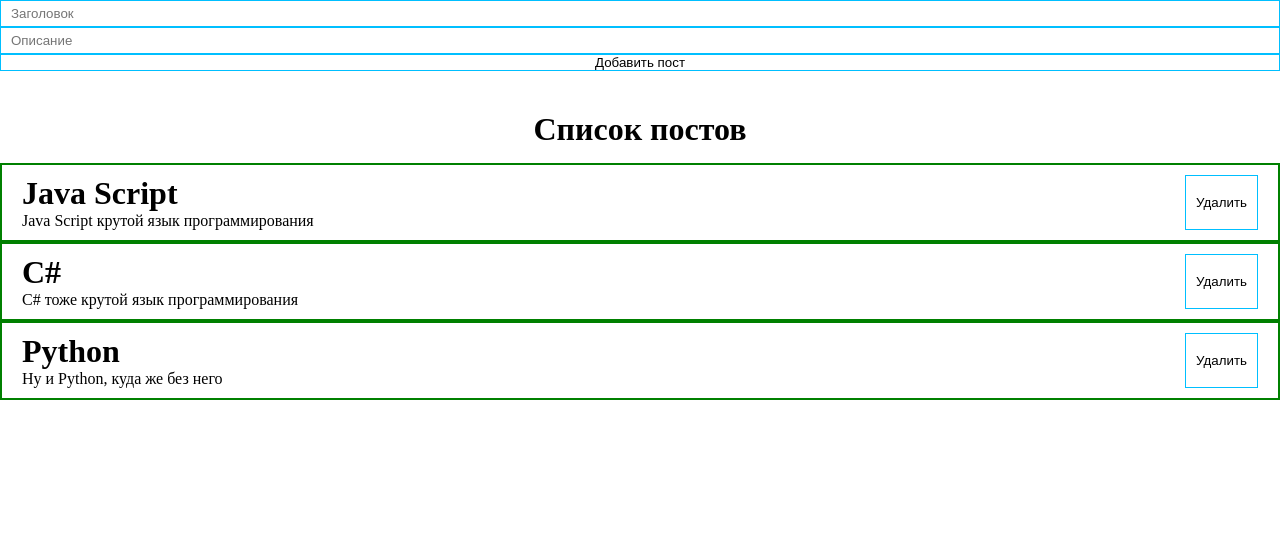
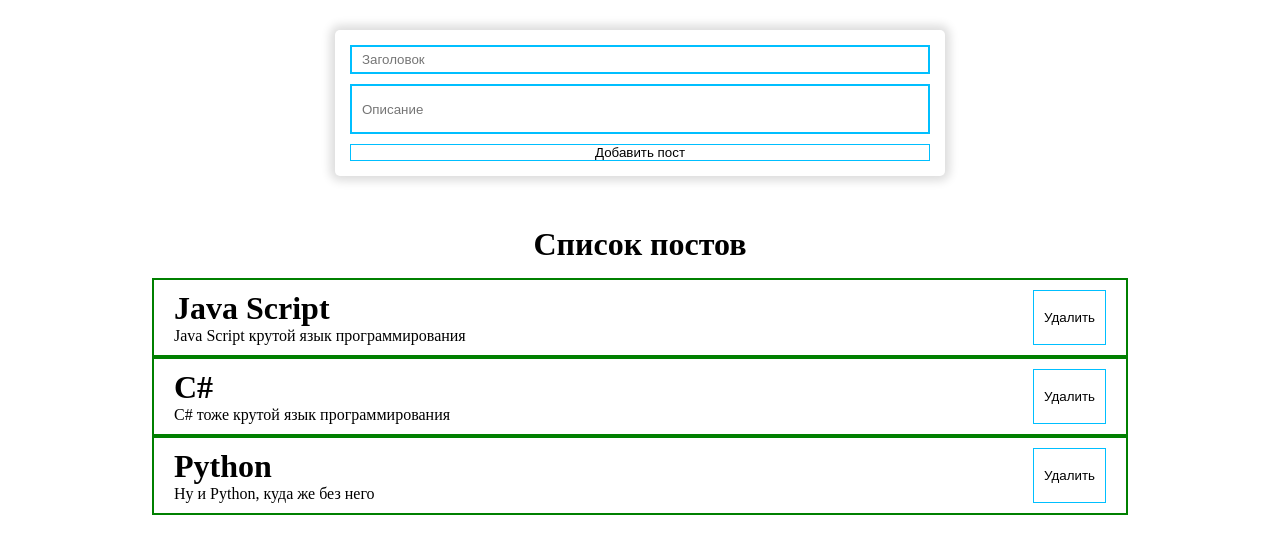
Before and after one commit to SteamDwarf/ReactNote, a React (Create React App) app: page / in a window 1280 px wide. Shown: the top 554 px of the page. Built offline with nearby package versions, Linux system fonts and the light colour scheme.

Commit message:
Few css changes

```diff
--- a/src/components/PostForm.js
+++ b/src/components/PostForm.js
@@ -5,7 +5,7 @@ function PostForm() {
   return (
     <form className={"post-form"}>
       <input placeholder={"Заголовок"} className={"post-form_input"}/>
-      <input placeholder={"Описание"} className={"post-form_input"}/>
+      <input placeholder={"Описание"} className={"post-form_input-big post-form_input"}/>
       <MyBtn className={"post_btn"}>Добавить пост</MyBtn>
     </form>
   )
--- a/src/styles/App.css
+++ b/src/styles/App.css
@@ -3,10 +3,17 @@
     margin: 0;
     box-sizing: border-box;
   }
+  .App {
+    display: flex;
+    flex-direction: column;
+    margin: 30px;
+    align-items: center;
+  }
   .post-list {
     margin-top: 10px;
     margin-bottom: 15px;
     text-align: center;
+    width: 80%;
   }
   .post-list_title {
     margin-bottom: 15px;
@@ -27,8 +34,19 @@
     display: flex;
     flex-direction: column;
     margin-bottom: 40px;
+    padding: 15px;
+    min-width: 200px;
+    width: 50%;
+    box-shadow: 0 0 10px 5px rgba(221, 221, 221, 1);
+    border-radius: 5px;
   }
   .post-form_input {
+    margin-bottom: 10px;
     padding: 5px 10px;
-    border: 1px solid #00BFFF;
+    border: 2px solid #00BFFF;
+    outline: none;
+    overflow: hidden;
   }
+  .post-form_input-big {
+    height: 50px;
+  }
```
Also changed, not shown: src/UI/MyInput.js (added, +9 -0 lines).
